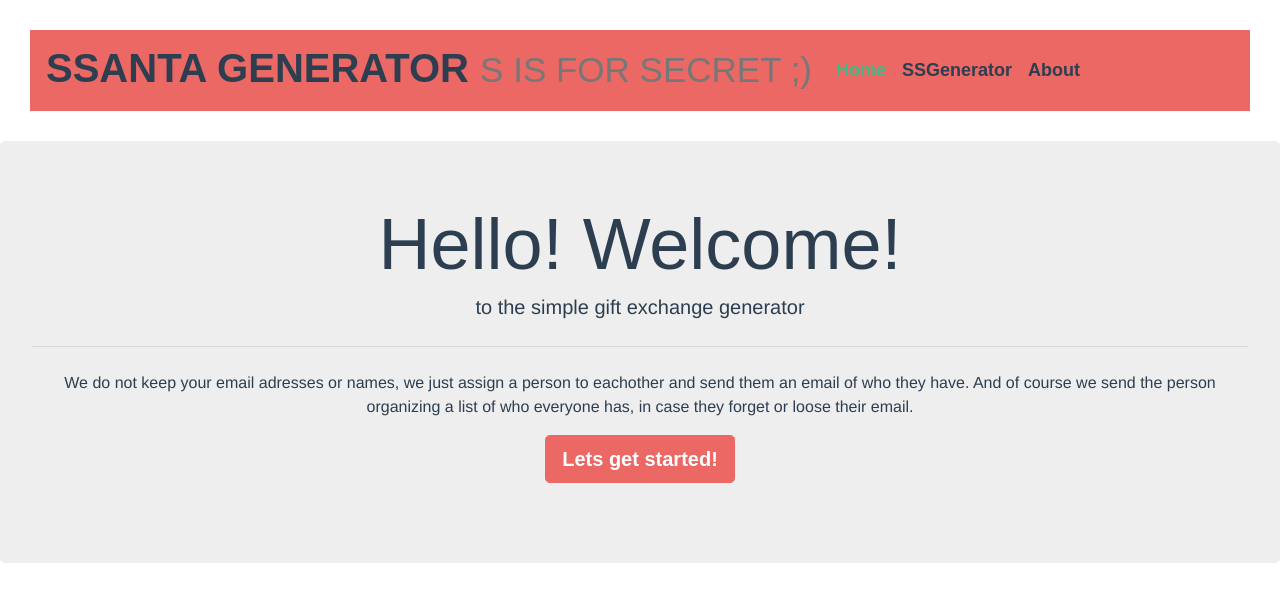
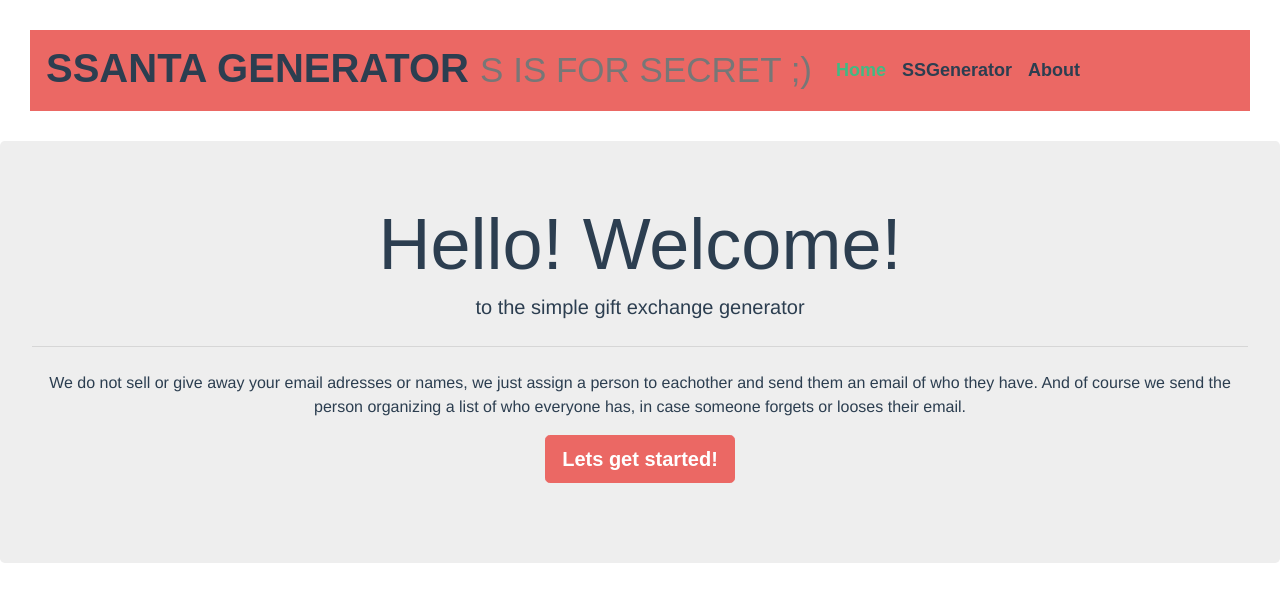
Before and after one commit to dhausk/SSanta, a Vue app in the folder client/: page /#/ in a window 1280 px wide. Shown: the top 602 px of the page. Built offline with nearby package versions, Linux system fonts and the light colour scheme; a web font is replaced by a local one.

Commit message:
spelling fixes

```diff
--- a/client/src/views/Home.vue
+++ b/client/src/views/Home.vue
@@ -5,9 +5,9 @@
     <p class="lead">to the simple gift exchange generator</p>
       <hr class="my-4">
         <p>
-          We do not keep your email adresses or names, we just assign a person to eachother
+          We do not sell or give away your email adresses or names, we just assign a person to eachother
           and send them an email of who they have. And of course we send the person
-          organizing a list of who everyone has, in case they forget or loose their email.
+          organizing a list of who everyone has, in case someone forgets or looses their email.
         </p>
         <p class="lead">
           <a class="btn btn-primary btn-lg" href="#" role="button">Lets get started!</a>
```
